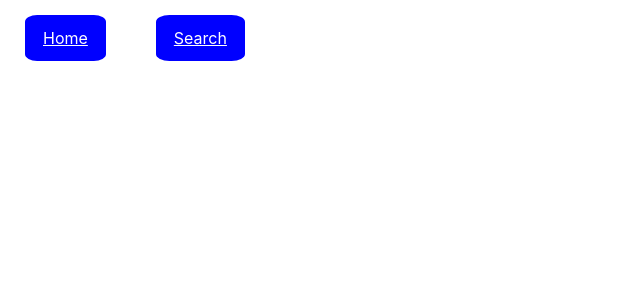
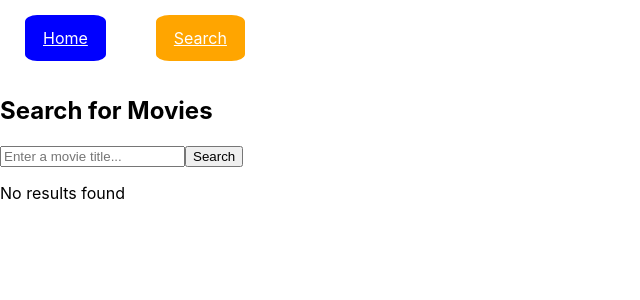
Before and after one commit to misko16/goit-react-hw-05-movies, a React (Create React App) app: page /goit-react-hw-05-movies/search in a window 1280 px wide. Before the commit this address had no page. Shown: the top 300 px of the page, without its empty margins (0-640 px from the left). Built offline with nearby package versions, Linux system fonts and the light colour scheme.

Commit message:
lkasjdhfrfvbgblkjerg

```diff
--- /dev/null
+++ b/src/components/ListPopularFilms.jsx
@@ -0,0 +1,14 @@
+ import { Link } from "react-router-dom";
+
+ const ListPopularFilms = ({trendingMovies}) => {
+    return(
+        <ul>
+        {trendingMovies.map((movie) => (
+          <li key={movie.id}>
+            <Link to={`/movie/${movie.id}`}>{movie.title}</Link>
+          </li>
+        ))}
+      </ul>
+    );
+ }
+ export default ListPopularFilms;
--- /dev/null
+++ b/src/components/MovieInformation.jsx
@@ -0,0 +1,19 @@
+const MovieInformation = ({searchResults}) => {
+    return(
+        <ul>
+        {searchResults.map((movie) => (
+          <li key={movie.id}>
+            <h3>{movie.title}</h3>
+            <p>{movie.overview}</p>
+            {movie.poster_path && (
+              <img
+                src={`https://image.tmdb.org/t/p/w500${movie.poster_path}`}
+                alt={movie.title}
+              />
+            )}
+          </li>
+        ))}
+      </ul>
+    );
+}
+export default MovieInformation;
--- /dev/null
+++ b/src/components/SearchForm.jsx
@@ -0,0 +1,14 @@
+const SearchForm = ({handleSearchSubmit, handleSearchChange, search}) => {
+    return(
+        <form onSubmit={handleSearchSubmit}>
+        <input
+          type="text"
+          placeholder="Enter a movie title..."
+          value={search}
+          onChange={handleSearchChange}
+        />
+        <button type="submit">Search</button>
+      </form>
+    );
+};
+export default SearchForm;
--- a/src/index.js
+++ b/src/index.js
@@ -6,7 +6,7 @@ import { BrowserRouter } from 'react-router-dom';
 
 ReactDOM.createRoot(document.getElementById('root')).render(
   <React.StrictMode>
-    <BrowserRouter>
+    <BrowserRouter basename="/goit-react-hw-05-movies">
       <App />
     </BrowserRouter>
   </React.StrictMode>
--- a/src/pages/Home.jsx
+++ b/src/pages/Home.jsx
@@ -1,6 +1,6 @@
 import { fetchTrendingMovies } from "API";
+import ListPopularFilms from "components/ListPopularFilms";
 import { useEffect, useState } from "react";
-import { Link } from "react-router-dom";
 
 function Home() {
   const [trendingMovies, setTrendingMovies] = useState([]);
@@ -18,15 +18,7 @@ function Home() {
   return (
     <div>
       <h2>Popular films for today</h2>
-      <ul>
-        {trendingMovies.map((movie) => (
-          <li key={movie.id}>
-            <p>
-            <Link to={`/movie/${movie.id}`}>{movie.title}</Link>
-             </p>
-          </li>
-        ))}
-      </ul>
+      <ListPopularFilms trendingMovies={trendingMovies}/>
     </div>
   );
 }
--- a/src/pages/MovieDetails.jsx
+++ b/src/pages/MovieDetails.jsx
@@ -12,12 +12,13 @@ function Details() {
         setMovieDetails(data);
       })
       .catch((error) => {
-        console.log("Error fetching movie details:", error);
+        console.log("Error with movie details:", error);
       });
   }, [movieId]);
 
   if (!movieDetails) {
-    return <div>Idiot</div>;
+    return <div>You have a really big problems if you see this message.
+    Press button f12</div>;
   }
 
   return (
--- a/src/pages/MovieSearch.jsx
+++ b/src/pages/MovieSearch.jsx
@@ -1,5 +1,7 @@
 import React, { useState } from "react";
 import { handleSearch } from "API";
+import SearchForm from "components/SearchForm";
+import MovieInformation from "components/MovieInformation";
 
 function MovieSearch({ onSearch }) {
   const [search, setSearch] = useState("");
@@ -22,31 +24,12 @@ function MovieSearch({ onSearch }) {
   return (
     <div>
       <h2>Search for Movies</h2>
-      <form onSubmit={handleSearchSubmit}>
-        <input
-          type="text"
-          placeholder="Enter a movie title..."
-          value={search}
-          onChange={handleSearchChange}
-        />
-        <button type="submit">Search</button>
-      </form>
+      <SearchForm handleSearchSubmit={handleSearchSubmit}
+       handleSearchChange={handleSearchChange}
+       search={search}/>
 
       {searchResults.length > 0 ? (
-        <ul>
-          {searchResults.map((movie) => (
-            <li key={movie.id}>
-              <h3>{movie.title}</h3>
-              <p>{movie.overview}</p>
-              {movie.poster_path && (
-                <img
-                  src={`https://image.tmdb.org/t/p/w500${movie.poster_path}`}
-                  alt={movie.title}
-                />
-              )}
-            </li>
-          ))}
-        </ul>
+      <MovieInformation searchResults={searchResults}/>
       ) : (
         <p>No results found</p>
       )}
```
